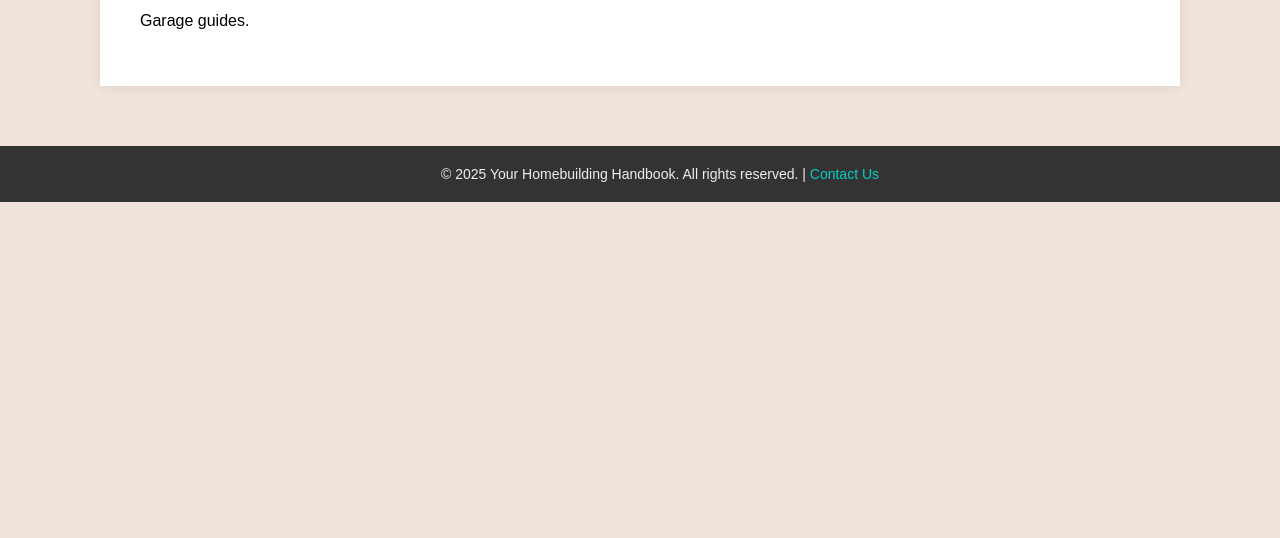
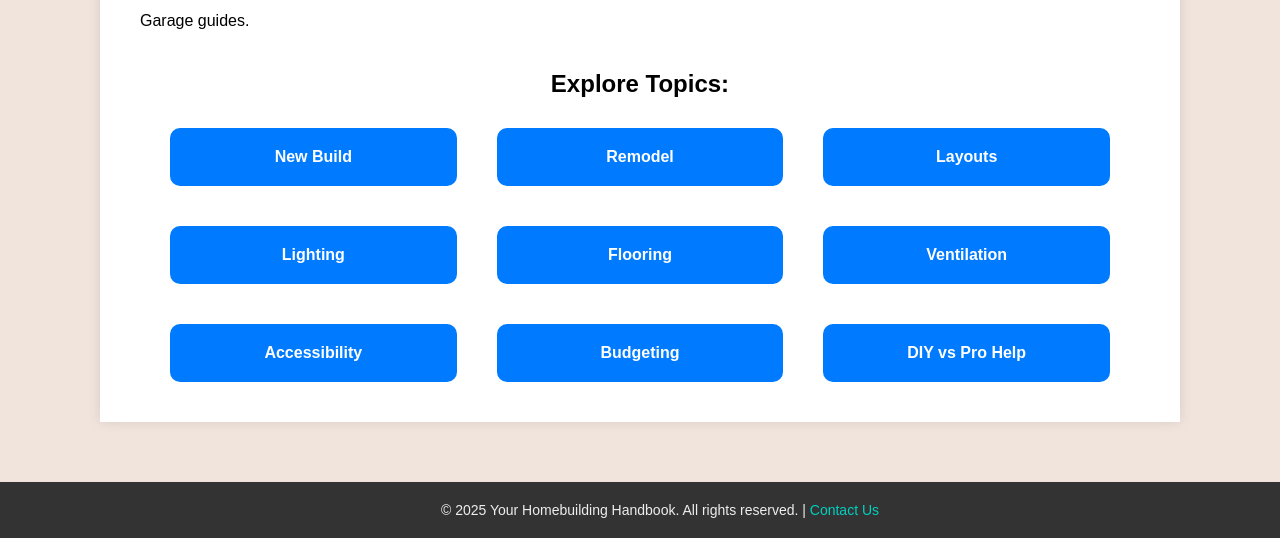
Before and after one commit to Selkrin/Selkrin.github.io, a plain HTML site: page garage/index.html in a window 1280 px wide. Shown: the part 350-888 px from the top of the page. Before the commit the page ends 800 px from the top, so only its background shows below. Drawn offline with Linux system fonts and the light colour scheme.

Commit message:
Update index.html

```diff
--- a/garage/index.html
+++ b/garage/index.html
@@ -62,8 +62,22 @@
   <div class="container" style="padding: 40px;">
     <h1>Garage</h1>
     <p>Garage guides.</p>
+
+ <div class="section-nav">
+      <h2>Explore Topics:</h2>
+      <div class="link-grid">
+        <a href="newbuild.html" class="nav-box">New Build</a>
+        <a href="remodel.html" class="nav-box">Remodel</a>
+        <a href="layouts.html" class="nav-box">Layouts</a>
+        <a href="lighting.html" class="nav-box">Lighting</a>
+        <a href="flooring.html" class="nav-box">Flooring</a>
+        <a href="ventilation.html" class="nav-box">Ventilation</a>
+        <a href="accessibility.html" class="nav-box">Accessibility</a>
+        <a href="budgeting.html" class="nav-box">Budgeting</a>
+        <a href="diyvspro.html" class="nav-box">DIY vs Pro Help</a>
+      </div>
+    </div>
   </div>
-
   <footer>
   <p>&copy; 2025 Your Homebuilding Handbook. All rights reserved. | <a href="../contact.html">Contact Us</a></p>
 </footer>
```
